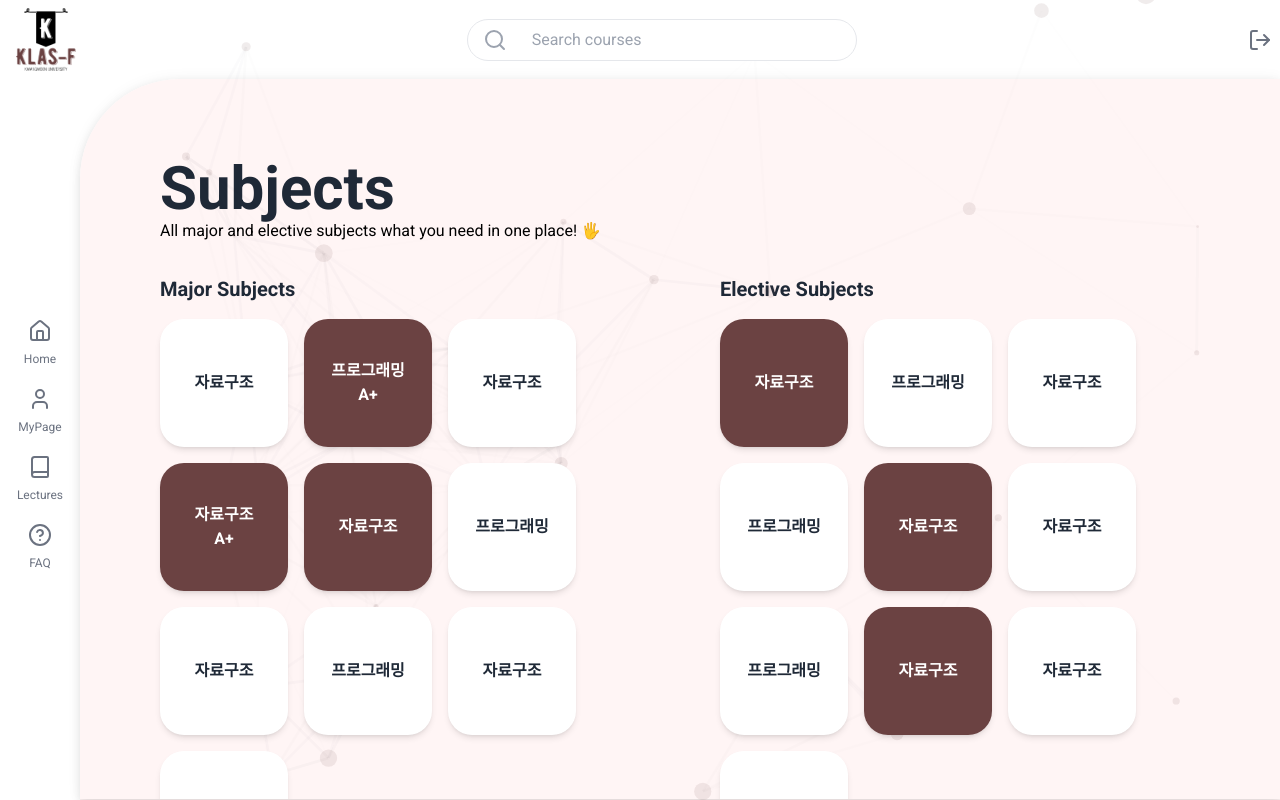
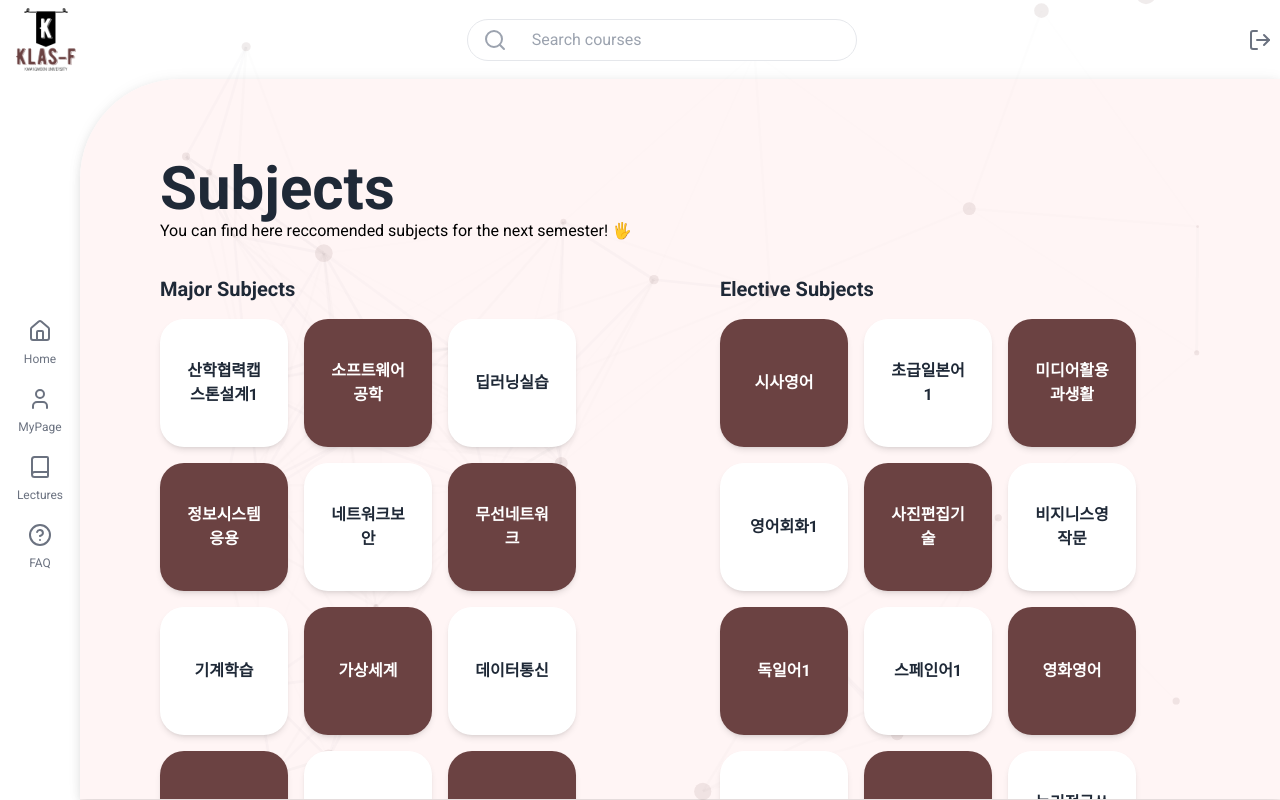
Before and after one commit to ChoiVadim/klas_f_fe, a React (Vite) app: page /mypage in a window 1280 px wide. Built offline with nearby package versions, Linux system fonts and the light colour scheme.

Commit message:
4th commit

```diff
--- a/src/components/elective.tsx
+++ b/src/components/elective.tsx
@@ -4,52 +4,62 @@ export default function Subjects() {
     return (<>
         <Link to="/subjects/algorithm" className="bg-primary p-6 rounded-3xl shadow-md flex items-center justify-center aspect-square z-10">
             <h1 className="text-white text-md font-bold text-center">
-                자료구조
+                시사영어
             </h1>
         </Link>
         <Link to="/subjects/programming" className="bg-card p-6 rounded-3xl shadow-md flex items-center justify-center aspect-square z-10">
             <h1 className="text-card-foreground text-md font-bold text-center">
-                프로그래밍
+                초급일본어1
+            </h1>
+        </Link>
+        <Link to="/subjects/algorithm" className="bg-primary p-6 rounded-3xl shadow-md flex items-center justify-center aspect-square z-10">
+            <h1 className="text-white text-md font-bold text-center">
+                미디어활용과생활
+            </h1>
+        </Link>
+        <Link to="/subjects/programming" className="bg-card p-6 rounded-3xl shadow-md flex items-center justify-center aspect-square z-10">
+            <h1 className="text-card-foreground text-md font-bold text-center">
+                영어회화1
+            </h1>
+        </Link>
+        <Link to="/subjects/algorithm" className="bg-primary p-6 rounded-3xl shadow-md flex items-center justify-center aspect-square z-10">
+            <h1 className="text-white text-md font-bold text-center">
+                사진편집기술
             </h1>
         </Link>
         <Link to="/subjects/algorithm" className="bg-card p-6 rounded-3xl shadow-md flex items-center justify-center aspect-square z-10">
             <h1 className="text-card-foreground text-md font-bold text-center">
-                자료구조
+                비지니스영작문
+            </h1>
+        </Link>
+        <Link to="/subjects/algorithm" className="bg-primary p-6 rounded-3xl shadow-md flex items-center justify-center aspect-square z-10">
+            <h1 className="text-white text-md font-bold text-center">
+                독일어1
             </h1>
         </Link>
         <Link to="/subjects/programming" className="bg-card p-6 rounded-3xl shadow-md flex items-center justify-center aspect-square z-10">
             <h1 className="text-card-foreground text-md font-bold text-center">
-                프로그래밍
+                스페인어1
             </h1>
         </Link>
         <Link to="/subjects/algorithm" className="bg-primary p-6 rounded-3xl shadow-md flex items-center justify-center aspect-square z-10">
             <h1 className="text-white text-md font-bold text-center">
-                자료구조
-            </h1>
-        </Link>
-        <Link to="/subjects/algorithm" className="bg-card p-6 rounded-3xl shadow-md flex items-center justify-center aspect-square z-10">
-            <h1 className="text-card-foreground text-md font-bold text-center">
-                자료구조
+                영화영어
             </h1>
         </Link>
         <Link to="/subjects/programming" className="bg-card p-6 rounded-3xl shadow-md flex items-center justify-center aspect-square z-10">
             <h1 className="text-card-foreground text-md font-bold text-center">
-                프로그래밍
+                영화의이해
             </h1>
         </Link>
         <Link to="/subjects/algorithm" className="bg-primary p-6 rounded-3xl shadow-md flex items-center justify-center aspect-square z-10">
             <h1 className="text-white text-md font-bold text-center">
-                자료구조
-            </h1>
-        </Link>
-        <Link to="/subjects/algorithm" className="bg-card p-6 rounded-3xl shadow-md flex items-center justify-center aspect-square z-10">
-            <h1 className="text-card-foreground text-md font-bold text-center">
-                자료구조
+                시사한국어
             </h1>
         </Link>
         <Link to="/subjects/programming" className="bg-card p-6 rounded-3xl shadow-md flex items-center justify-center aspect-square z-10">
             <h1 className="text-card-foreground text-md font-bold text-center">
-                프로그래밍
+            논리적글쓰기
             </h1>
         </Link>
         </>
--- a/src/components/subjects.tsx
+++ b/src/components/subjects.tsx
@@ -4,54 +4,62 @@ export default function Subjects() {
     return (<>
         <Link to="/subjects/algorithm" className="bg-card p-6 rounded-3xl shadow-md flex items-center justify-center aspect-square z-10">
             <h1 className="text-card-foreground text-md font-bold text-center">
-                자료구조
+                산학협력캡스톤설계1
             </h1>
         </Link>
         <Link to="/subjects/programming" className="bg-primary p-6 rounded-3xl shadow-md flex items-center justify-center aspect-square z-10">
             <h1 className="text-white text-md font-bold text-center">
-                프로그래밍
-                <p>A+</p>
+                소프트웨어공학
             </h1>
         </Link>
         <Link to="/subjects/algorithm" className="bg-card p-6 rounded-3xl shadow-md flex items-center justify-center aspect-square z-10">
             <h1 className="text-card-foreground text-md font-bold text-center">
-                자료구조
+                딥러닝실습
             </h1>
         </Link>
         <Link to="/subjects/algorithm" className="bg-primary p-6 rounded-3xl shadow-md flex items-center justify-center aspect-square z-10">
             <h1 className="text-white text-md font-bold text-center">
-                자료구조
-                <p>A+</p>
+                정보시스템응용
             </h1>
         </Link>
-        <Link to="/subjects/algorithm" className="bg-primary p-6 rounded-3xl shadow-md flex items-center justify-center aspect-square z-10">
-            <h1 className="text-white text-md font-bold text-center">
-                자료구조
+        <Link to="/subjects/algorithm" className="bg-card p-6 rounded-3xl shadow-md flex items-center justify-center aspect-square z-10">
+            <h1 className="text-card-foreground  text-md font-bold text-center">
+                네트워크보안
             </h1>
         </Link>
-        <Link to="/subjects/programming" className="bg-card p-6 rounded-3xl shadow-md flex items-center justify-center aspect-square z-10">
-            <h1 className="text-card-foreground text-md font-bold text-center">
-                프로그래밍
+        <Link to="/subjects/programming" className="bg-primary p-6 rounded-3xl shadow-md flex items-center justify-center aspect-square z-10">
+            <h1 className="text-white text-md font-bold text-center">
+                무선네트워크
             </h1>
         </Link>
         <Link to="/subjects/algorithm" className="bg-card p-6 rounded-3xl shadow-md flex items-center justify-center aspect-square z-10">
             <h1 className="text-card-foreground text-md font-bold text-center">
-                자료구조
+                기계학습
             </h1>
         </Link>
-        <Link to="/subjects/programming" className="bg-card p-6 rounded-3xl shadow-md flex items-center justify-center aspect-square z-10">
-            <h1 className="text-card-foreground text-md font-bold text-center">
-                프로그래밍
+        <Link to="/subjects/programming" className="bg-primary p-6 rounded-3xl shadow-md flex items-center justify-center aspect-square z-10">
+            <h1 className="text-white text-md font-bold text-center">
+                가상세계
             </h1>
         </Link>
         <Link to="/subjects/algorithm" className="bg-card p-6 rounded-3xl shadow-md flex items-center justify-center aspect-square z-10">
             <h1 className="text-card-foreground text-md font-bold text-center">
-                자료구조
+                데이터통신
             </h1>
         </Link>
-        <Link to="/subjects/programming" className="bg-card p-6 rounded-3xl shadow-md flex items-center justify-center aspect-square z-10">
+        <Link to="/subjects/programming" className="bg-primary p-6 rounded-3xl shadow-md flex items-center justify-center aspect-square z-10">
+            <h1 className="text-white text-md font-bold text-center">
+                운영체제
+            </h1>
+        </Link>
+        <Link to="/subjects/algorithm" className="bg-card p-6 rounded-3xl shadow-md flex items-center justify-center aspect-square z-10">
             <h1 className="text-card-foreground text-md font-bold text-center">
-                프로그래밍
+                디지털논리
+            </h1>
+        </Link>
+        <Link to="/subjects/programming" className="bg-primary p-6 rounded-3xl shadow-md flex items-center justify-center aspect-square z-10">
+            <h1 className="text-white text-md font-bold text-center">
+                이산수학
             </h1>
         </Link>
         </>
--- a/src/routes/myPage.tsx
+++ b/src/routes/myPage.tsx
@@ -22,7 +22,7 @@ export default function MyPage() {
                         Subjects
                     </h1>
                     <h2 className="font-medium mb-8 mr-10">
-                        All major and elective subjects what you need in one place! 🖐
+                        You can find here reccomended subjects for the next semester! 🖐
                     </h2>
                     <div className="grid grid-cols-1 md:grid-cols-2 gap-20 md:mr-16">
                         {/* Major Subjects */}
```
